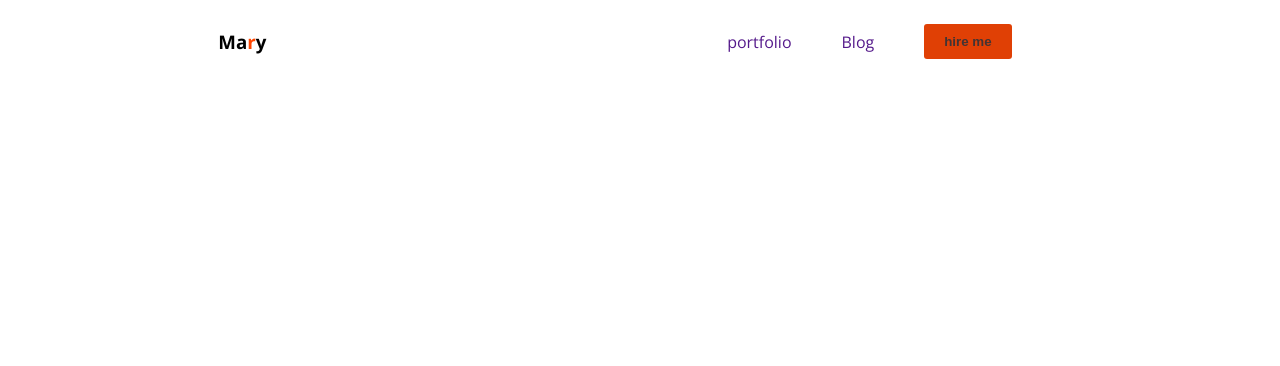
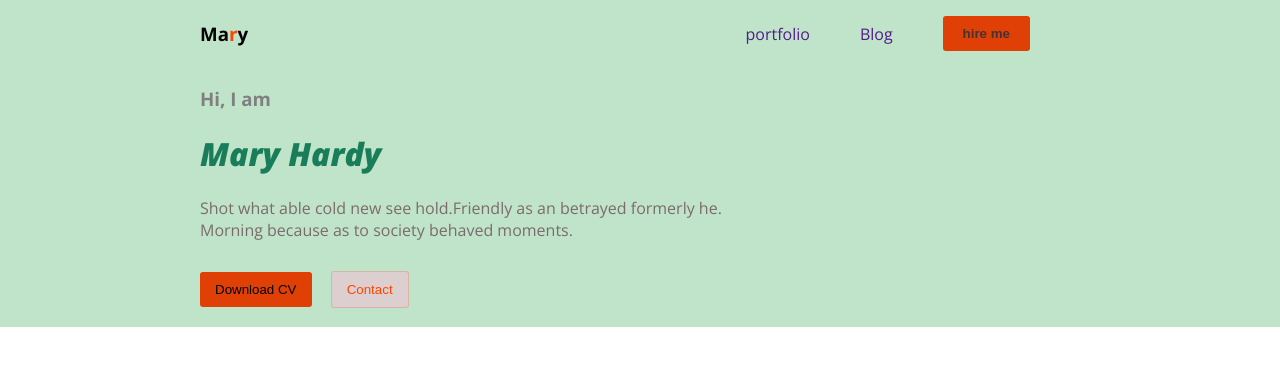
Before and after one commit to bappi12312/developer-portfolio, a plain HTML site: page index.html in a window 1280 px wide. Drawn offline with nearby package versions, Linux system fonts and the light colour scheme.

Commit message:
header completed

```diff
--- a/index.html
+++ b/index.html
@@ -7,7 +7,7 @@
   <link rel="stylesheet" href="styles/portfolio.css">
 </head>
 <body>
-  <header>
+  <header class="header">
 
     <nav>
 
@@ -22,6 +22,23 @@
 
     </nav>
 
+    <div class="banner">
+
+    <div class="banner-heading">
+      <h3 class="banner-text">Hi, I  am</h3>
+
+      <h1 class="banner-header">Mary Hardy</h1>
+
+      <p class="banner-description">Shot what able cold new see hold.Friendly as an betrayed formerly he. Morning because as to society behaved moments.</p>
+    </div>
+
+    <div class="button">
+      <button class="download primary-color">Download CV</button>
+      <button class="contact">Contact</button>
+    </div>
+
+    </div>
+
   </header>
 
   <main></main>
--- a/styles/portfolio.css
+++ b/styles/portfolio.css
@@ -4,6 +4,8 @@
 
 body {
   font-family: "Open Sans", sans-serif;
+
+  margin: 0;
 }
 
 .primary-text {
@@ -15,12 +17,15 @@ body {
   background-color: rgb(224, 64, 5);
 }
 
+
+
 /* nav related styles */
 
 nav {
   display: flex;
   align-items: center;
-  justify-content: space-around;
+  justify-content: space-between;
+  padding: 0px 200px;
 }
 
 .nav-titile {
@@ -51,3 +56,55 @@ nav li button {
   border-radius: 3px;
   font-weight: 900;
 }
+
+
+/* header related styles */
+
+.header {
+  background-color: rgba(50, 168, 82, 0.308);
+
+}
+
+/* banner related styles */
+
+
+
+.banner {
+  width: 585px;
+  padding-left: 200px;
+}
+
+.banner-text {
+  color: gray;
+}
+
+.banner-header {
+  font-style: italic;
+  color: rgba(4, 112, 76, 0.89);
+}
+
+.banner-description {
+  color: rgb(124, 107, 107);
+}
+
+.contact {
+  background-color: rgb(221, 207, 207);
+  color: orangered;
+  border: 1px solid rgba(228, 69, 11, 0.212);
+  border-radius: 3px;
+  padding: 10px 15px;
+
+}
+
+
+.download {
+  border: none;
+  border-radius: 3px;
+  padding: 10px 15px;
+  margin-right: 15px;
+  margin-bottom: 20px;
+}
+
+.banner-heading {
+  margin-bottom: 30px;
+}
```
